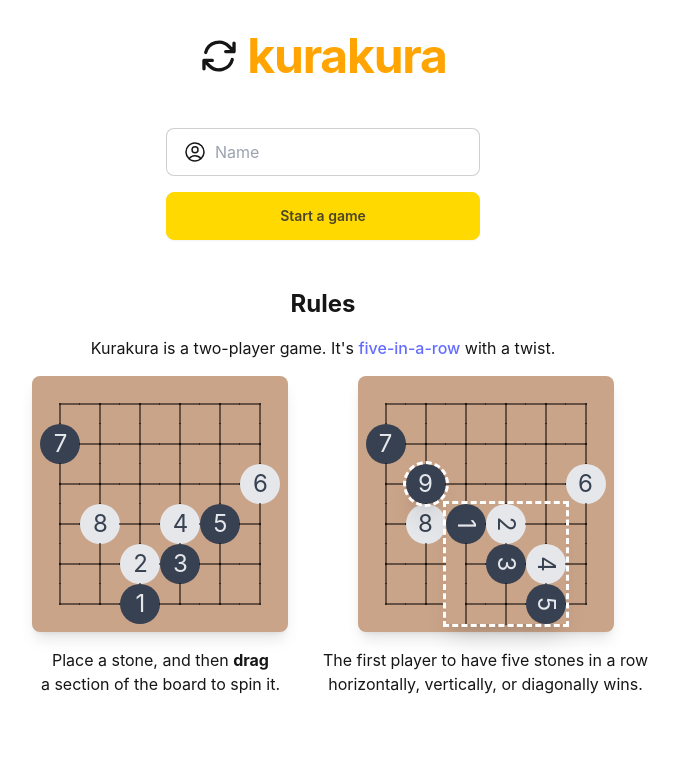
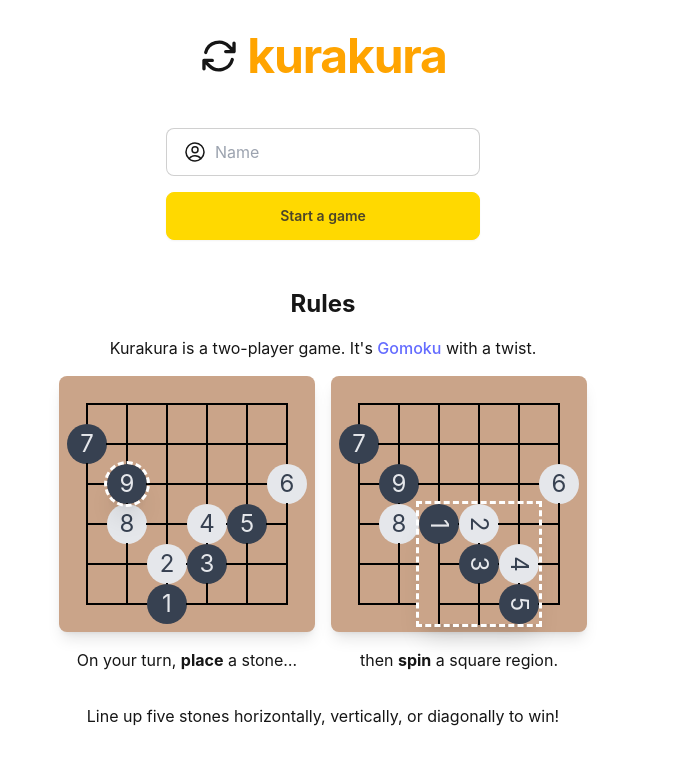
Before and after one commit to acotis/KuraKura, a React (Vite) app in the folder frontend/: page / in a window 1280 px wide. Shown: the top 764 px of the page, without its empty margins (317-996 px from the left). Built offline with nearby package versions, Linux system fonts and the light colour scheme.

Commit message:
Clarify rules

```diff
--- a/frontend/src/BoardCell.tsx
+++ b/frontend/src/BoardCell.tsx
@@ -8,7 +8,7 @@ export interface BoardCellProps {
 }
 
 function Line({ line }: { line: BoardLine }) {
-  let classes = "absolute outline-black/50 outline outline-1 inset-1/2";
+  let classes = "absolute outline-black outline outline-1 inset-1/2";
   switch (line) {
     case "top":
       classes += " top-0";
--- a/frontend/src/Home.tsx
+++ b/frontend/src/Home.tsx
@@ -2,25 +2,38 @@ import Board from "./Board";
 import { applyMove } from "./logic";
 import { Grid, boardLinesFor } from "./types";
 
-const example1: Grid = `......
+const grid = `......
 7.....
 .....6
 .8.45.
 ..23..
-..1...`
-  .split("\n")
-  .map((s, y) =>
-    [...s].map((c, x) => ({
+..1...`.split("\n");
+
+const example1: Grid = grid.map((row, y) =>
+  [...row].map((c, x) => ({
     stone:
       c === "."
         ? undefined
-          : { color: Number(c) % 2 ? "black" : "white", rotation: 0, label: c },
+        : { color: +c % 2 ? "black" : "white", rotation: 0, label: c },
     lines: boardLinesFor(x, y, 6),
   }))
 );
 
 const example2 = applyMove(
   example1,
+  {
+    placeX: 1,
+    placeY: 2,
+    spinX: 2,
+    spinY: 3,
+    spinSize: 1,
+  },
+  "black",
+  "9"
+);
+
+const example3 = applyMove(
+  example2,
   {
     placeX: 1,
     placeY: 2,
@@ -77,23 +90,10 @@ export default function Home() {
         <h2 className="text-2xl font-bold">Rules</h2>
         <p>
           Kurakura is a two-player game. It's{" "}
-          <a href="https://en.wikipedia.org/wiki/Gomoku">five-in-a-row</a> with
-          a twist.
+          <a href="https://en.wikipedia.org/wiki/Gomoku">Gomoku</a> with a
+          twist.
         </p>
-        <div className="grid lg:grid-cols-2">
-          <div>
-            <Board
-              grid={example1}
-              tileSize={40}
-              active={undefined}
-              moveNumber={0}
-              onMove={() => {}}
-            />
-            <p className="my-4">
-              Place a stone, and then <strong>drag</strong> <br />a section of
-              the board to spin it.
-            </p>
-          </div>
+        <div className="grid md:grid-cols-2 gap-4">
           <div className="fcc">
             <div className="relative">
               <Board
@@ -104,15 +104,30 @@ export default function Home() {
                 onMove={() => {}}
               />
               <div className="outline-dashed outline-white absolute left-[48px] w-[40px] top-[88px] h-[40px] rounded-full shadow-xl"></div>
+            </div>
+            <p className="my-4">
+              On your turn, <strong>place</strong> a stone…
+            </p>
+          </div>
+          <div className="fcc">
+            <div className="relative">
+              <Board
+                grid={example3}
+                tileSize={40}
+                active={undefined}
+                moveNumber={0}
+                onMove={() => {}}
+              />
               <div className="outline-dashed outline-white absolute left-[88px] w-[120px] top-[128px] h-[120px] shadow-xl"></div>
             </div>
             <p className="my-4">
-              The first player to have five stones in a row
-              <br />
-              horizontally, vertically, or diagonally wins.
+              then <strong>spin</strong> a square region.
             </p>
           </div>
         </div>
+        <p>
+          Line up five stones horizontally, vertically, or diagonally to win!
+        </p>
       </div>
     </main>
   );
```
Lines whose indentation alone changed are shown as unchanged.
